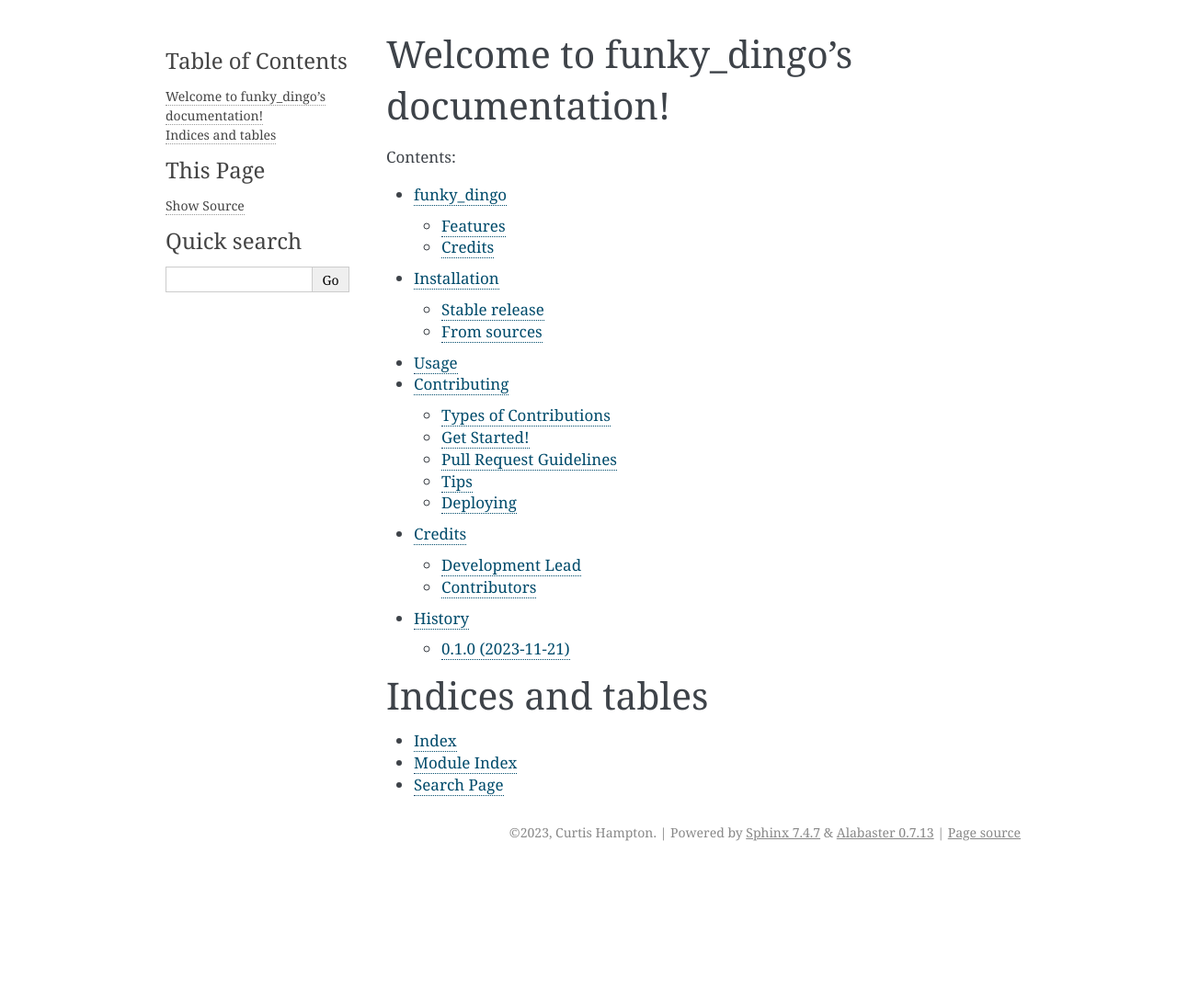
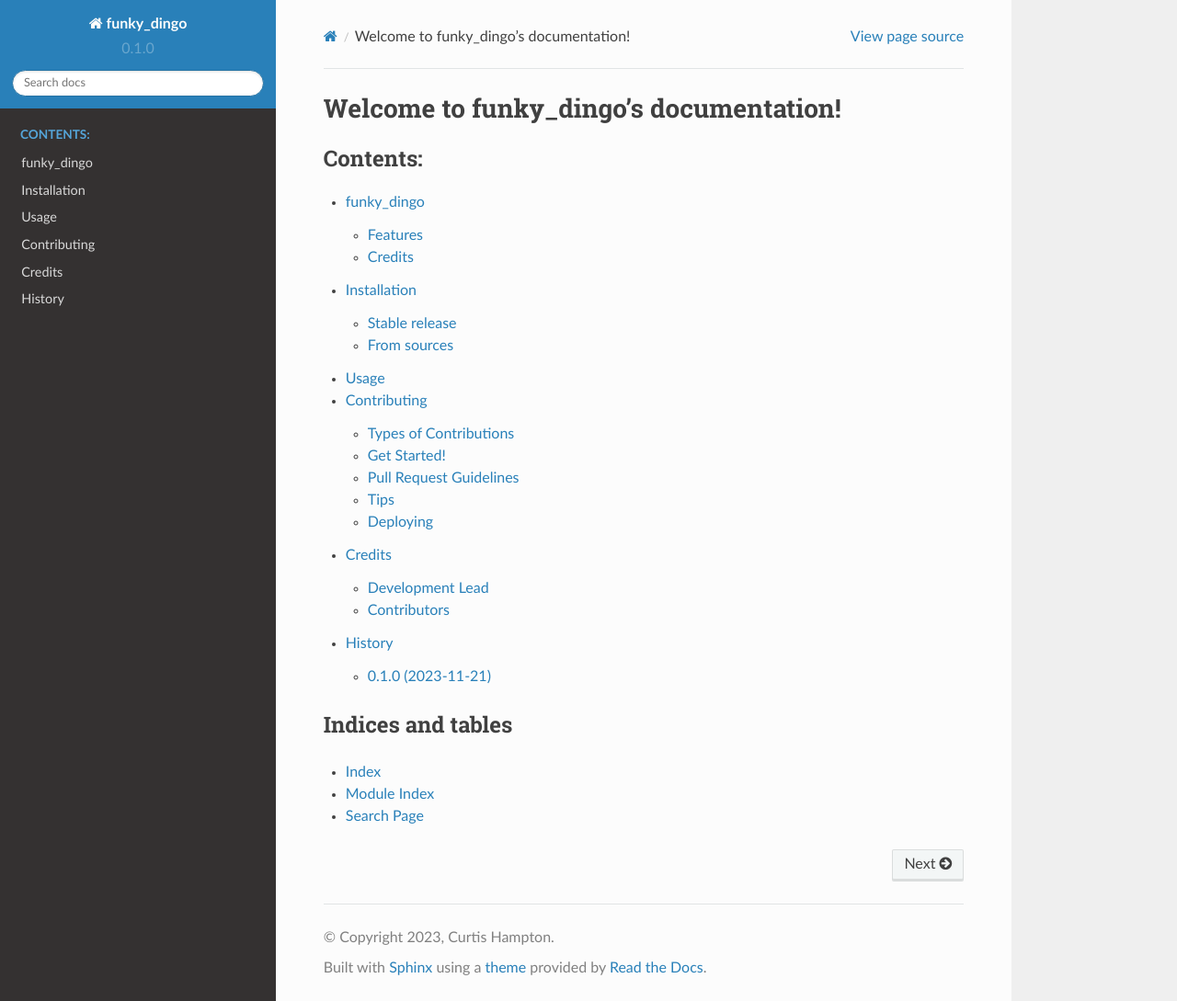
Before and after one commit to CurtLH/funky_dingo, a Sphinx documentation site: the page built from docs/index.rst, in a window 1280 px wide and 1089 px high. Shown: the whole window at 92% size. Built offline with Sphinx 7.4.7 and the Read the Docs theme 2.0.0, drawn with Linux system fonts in a browser that asks for light colours; pages that are not in the unit, such as notebooks, are missing from menus.

Commit message:
Update title

```diff
--- a/docs/conf.py
+++ b/docs/conf.py
@@ -65,7 +65,7 @@
 #
 # This is also used if you do content translation via gettext catalogs.
 # Usually you set "language" from the command line for these cases.
-language = None
+language = "en"
 
 # List of patterns, relative to source directory, that match files and
 # directories to ignore when looking for source files.
@@ -84,7 +84,7 @@
 # The theme to use for HTML and HTML Help pages.  See the documentation for
 # a list of builtin themes.
 #
-html_theme = "alabaster"
+html_theme = "sphinx_rtd_theme"
 
 # Theme options are theme-specific and customize the look and feel of a
 # theme further.  For a list of options available for each theme, see the
--- a/docs/index.rst
+++ b/docs/index.rst
@@ -1,5 +1,6 @@
+=======================================
 Welcome to funky_dingo's documentation!
-======================================
+=======================================
 
 .. toctree::
    :maxdepth: 2
```
